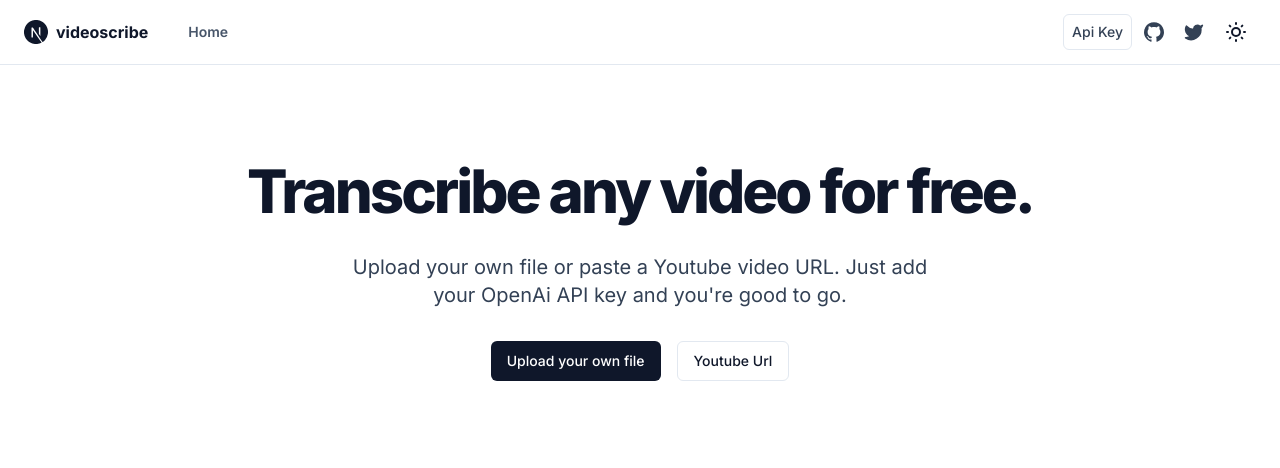
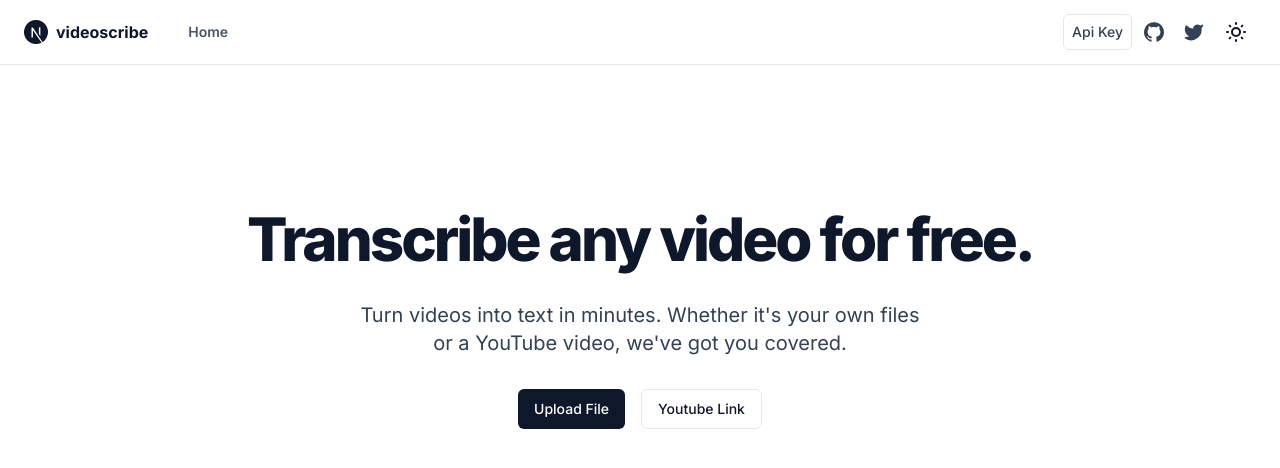
Before and after one commit to sullyo/videoscribe, a Next.js app: page / in a window 1280 px wide. Shown: the top 468 px of the page. Built offline with nearby package versions, Linux system fonts and the light colour scheme.

Commit message:
update copy

```diff
--- a/pages/index.tsx
+++ b/pages/index.tsx
@@ -21,26 +21,26 @@ export default function IndexPage() {
         <meta name="viewport" content="width=device-width, initial-scale=1" />
         <link rel="icon" href="/favicon.ico" />
       </Head>
-      <section className="container grid max-w-4xl items-center gap-6 pt-6 pb-8 sm:gap-8 md:py-24">
+      <section className="container grid max-w-4xl items-center gap-6 pt-12 pb-8 sm:gap-8 md:py-36">
         <div className="flex flex-col gap-6 sm:gap-8 ">
           <h1 className="text-center text-3xl font-extrabold leading-tight tracking-tighter sm:text-3xl md:text-5xl lg:text-6xl">
             Transcribe any video for free.
           </h1>
-          <p className="mx-auto max-w-xl text-center text-lg text-slate-700 dark:text-slate-400 sm:text-xl">
-            Upload your own file or paste a Youtube video URL. Just add your
-            OpenAi API key and you're good to go.
+          <p className="mx-auto max-w-sm text-center text-lg text-slate-700 dark:text-slate-400 sm:text-xl md:max-w-xl">
+            Turn videos into text in minutes. Whether it's your own files or a
+            YouTube video, we've got you covered.
           </p>
         </div>
 
         <div className="flex justify-center gap-4">
           <Link href={siteConfig.links.video} className={buttonVariants()}>
-            Upload your own file
+            Upload File
           </Link>
           <Link
             href={siteConfig.links.youtube}
             className={buttonVariants({ variant: "outline" })}
           >
-            Youtube Url
+            Youtube Link
           </Link>
         </div>
       </section>
```
